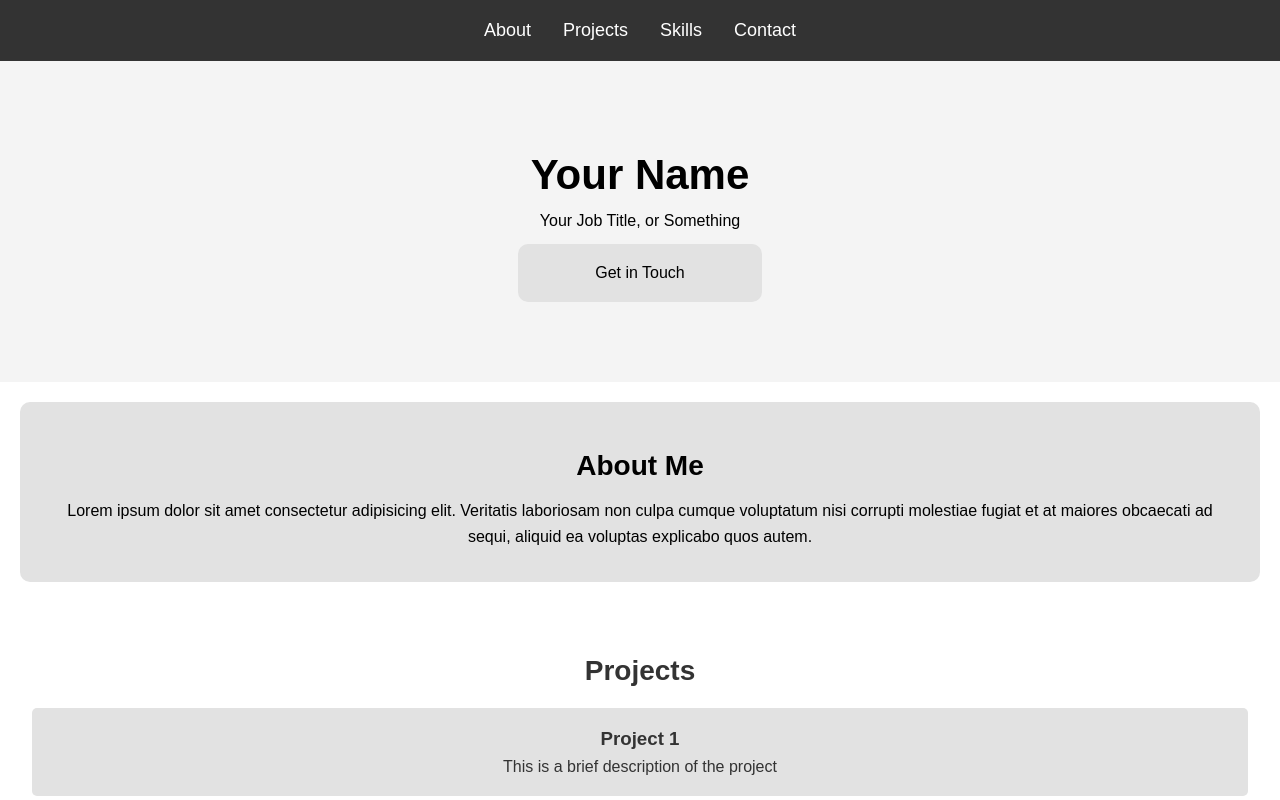
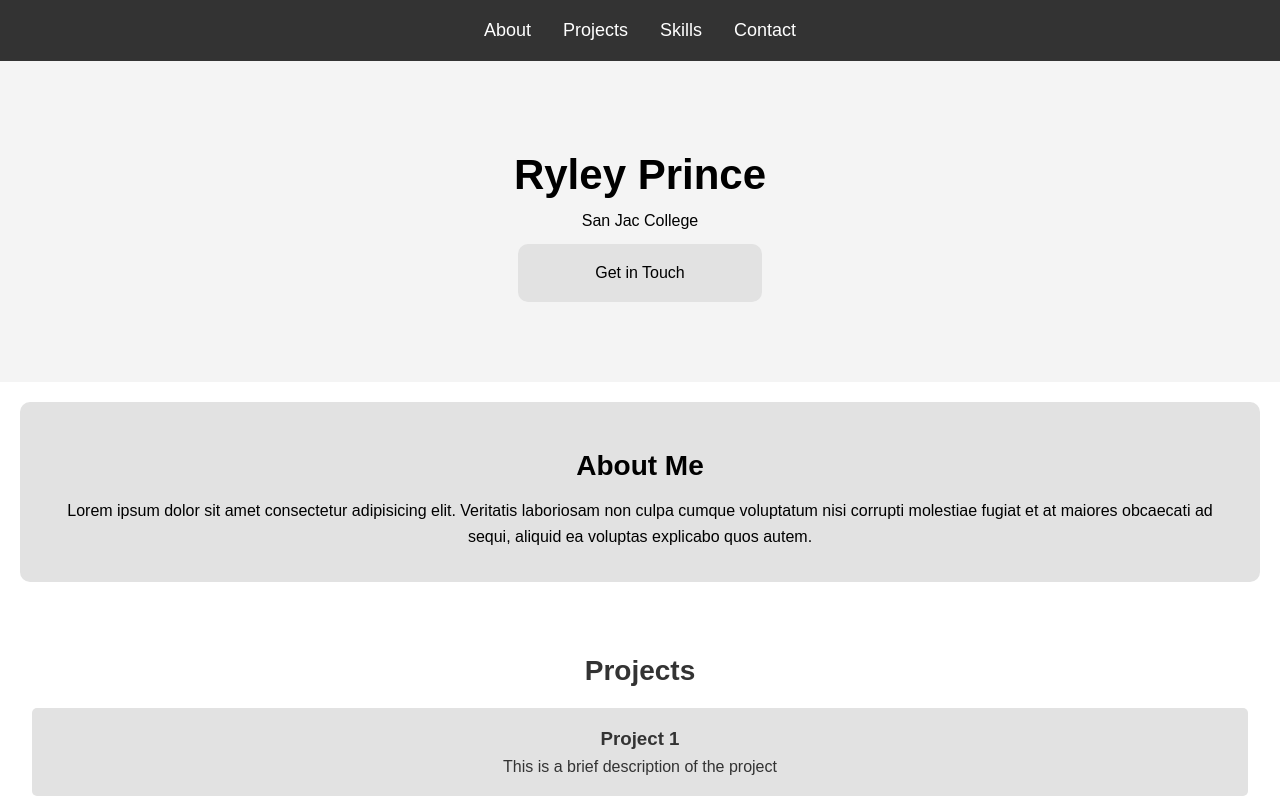
Before and after one commit to prince-mario/Portfolio_Template, a plain HTML site: page index.html in a window 1280 px wide. Shown: the top 800 px of the page. Drawn offline with Linux system fonts and the light colour scheme.

Commit message:
Changed name and title

```diff
--- a/index.html
+++ b/index.html
@@ -21,8 +21,8 @@
 
     <!-- Hero Section -->
     <section id="hero">
-      <h1>Your Name</h1>
-      <p>Your Job Title, or Something</p>
+      <h1>Ryley Prince</h1>
+      <p>San Jac College</p>
       <button>Get in Touch</button>
     </section>
 
```
